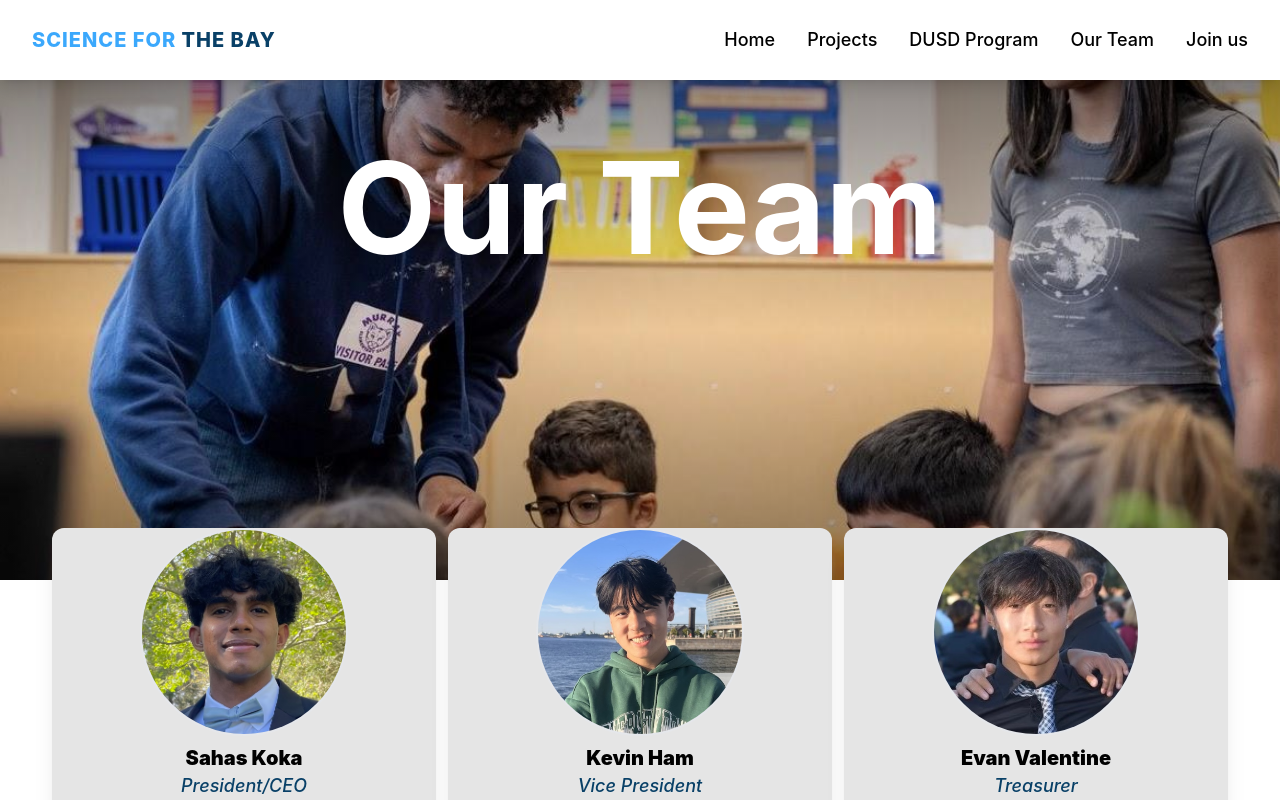
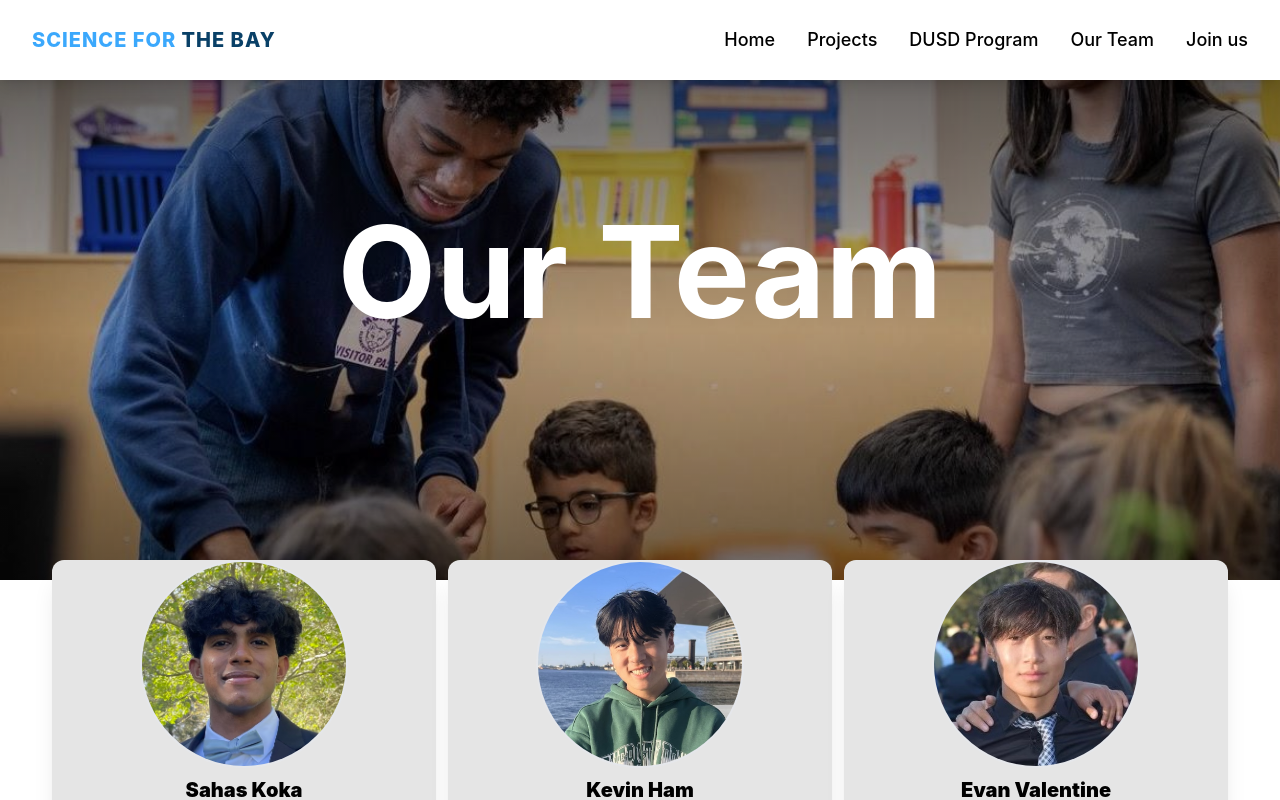
Before and after one commit to SahasKoka/ScienceForTheBayWebsite, a Next.js app: page /team in a window 1280 px wide. Built offline with nearby package versions, Linux system fonts and the light colour scheme.

Commit message:
adjust team header
Signed-off-by: Lukas Somwong <93167066+ItsJustLukas78@users.noreply.github.com>

```diff
--- a/src/app/team/page.tsx
+++ b/src/app/team/page.tsx
@@ -8,12 +8,12 @@ export default function OfficersPage() {
     { /* image in background takes up full width and fades to black downwards */}
     <div className="relative w-full">
       <div className="absolute w-full h-[500px]">
-        <NextImage src="/sftbCover.jpg" alt="cover photo" fill priority className="object-cover object-middle"/>
+        <NextImage src="/sftbCover.jpg" alt="cover photo" fill priority className="object-cover object-middle brightness-75"/>
         <div
           className="absolute inset-0 bg-gradient-to-b from-black/40 via-transparent to-black/40"/>
       </div>
-      <div className="relative mx-auto max-w-screen-xl px-5 py-16 text-primary z-[5] sm:py-16">
-        <section className="mb-52 flex flex-col items-center justify-center sm:flex-row lg:mb-64">
+      <div className="relative mx-auto max-w-screen-xl px-5 py-16 text-primary z-[5] sm:py-32">
+        <section className="mb-52 flex flex-col items-center justify-center sm:flex-row lg:mb-56">
           <div className="flex h-min flex-col">
             <h1 className="text-center text-7xl font-bold sm:text-8xl md:text-8xl lg:text-9xl text-white">Our Team</h1>
           </div>
```
